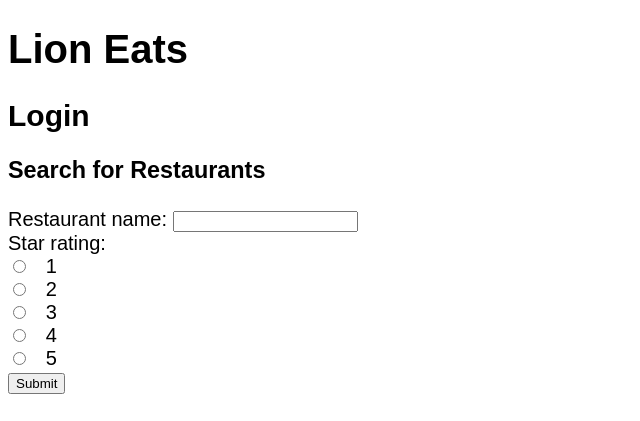
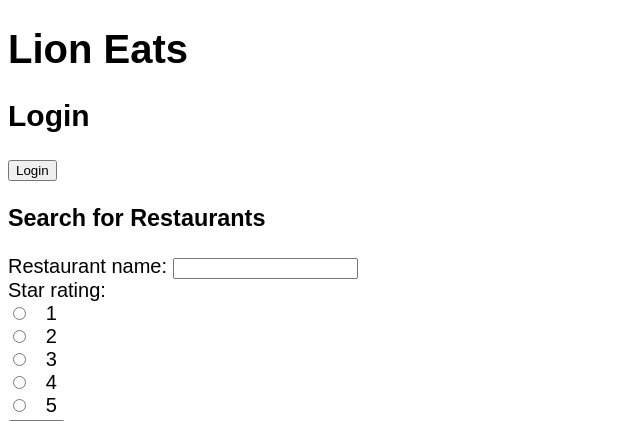
Before and after one commit to rashelrr/team_piplups, a Flask app: page / in a window 1280 px wide. Shown: the top 421 px of the page, without its empty margins (0-640 px from the left). Run offline with Flask 2, Linux system fonts and the light colour scheme; data comes from the database, SQL or seed files in the repository; data that the repository does not hold is empty.

Commit message:
Fixed login button for homepage

```diff
--- a/static/homepage.js
+++ b/static/homepage.js
@@ -16,17 +16,16 @@ function readReviews() {
     const finalurl = url;
     window.location.href = finalurl;
 }
-/*
+
 function login() {
     const Http =  new XMLHttpRequest();
-    var restaurant = "fumo";
-    var url = "http://127.0.0.1:5000/readreviews?restaurant=" + restaurant;
-    //url = "http://127.0.0.1:5000/login
+    var  url = "http://127.0.0.1:5000/login"
 
     const finalurl = url;
     window.location.href = finalurl;
 }
 
+/*
 function signup() {
     var url;
     const Http =  new XMLHttpRequest();
--- a/templates/homepage.html
+++ b/templates/homepage.html
@@ -20,7 +20,7 @@
     <!--Page title-->
     <h1>Lion Eats</h1>
     <h2> Login </h1>
-    <!-- <button onclick="login();">Login</button>-->
+    <button onclick="login();">Login</button>
 
     <h3>Search for Restaurants</h3>
 
@@ -50,6 +50,3 @@
     </body>
 
 </html>
-
-
-<!-- Review: <input type="text" id="review" name="review"><br> -->
```
